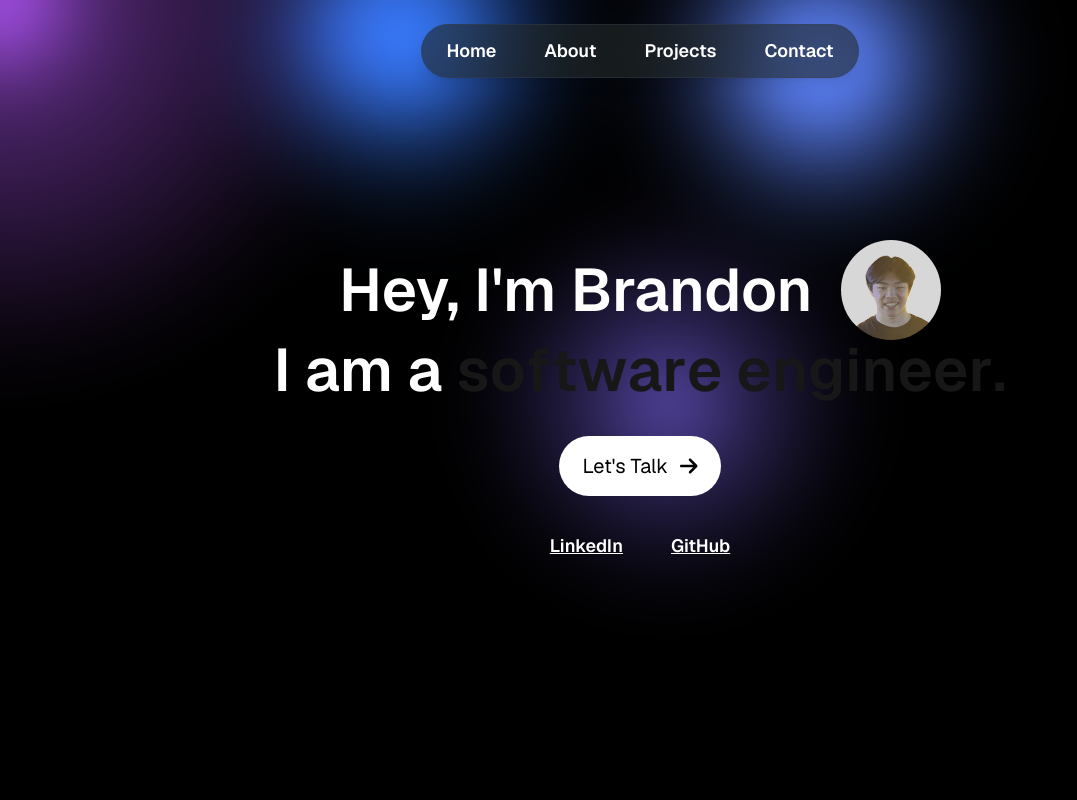
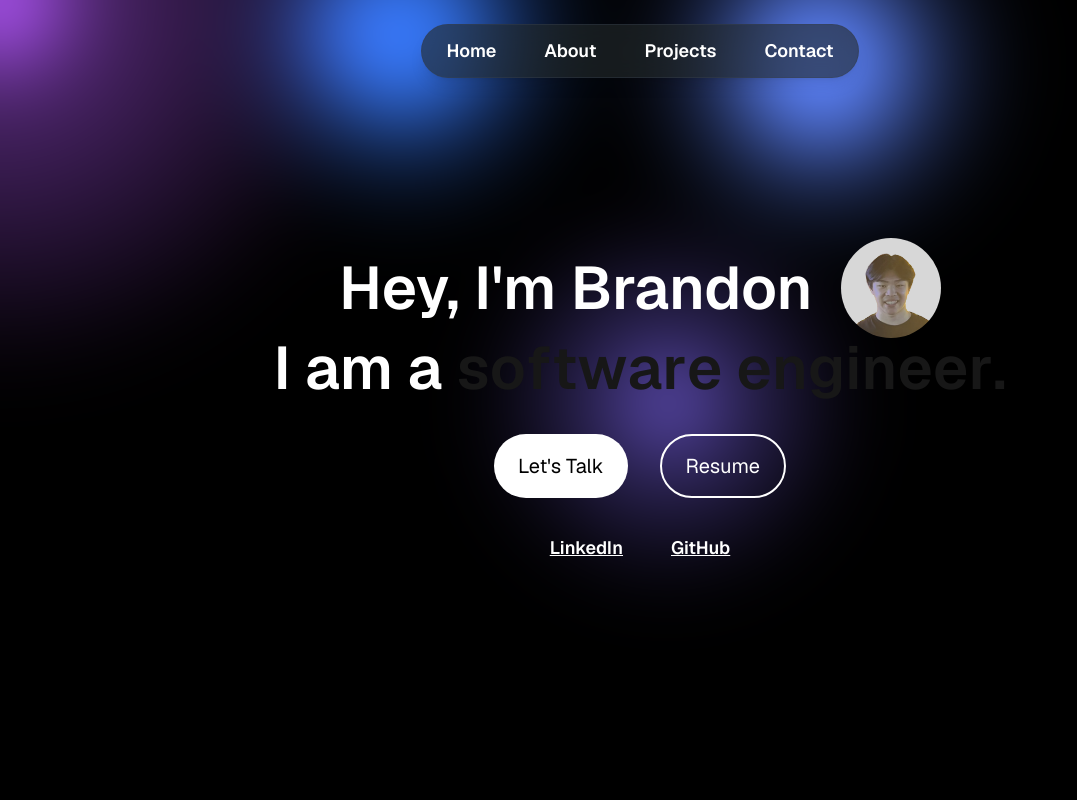
Before and after one commit to bnquon/portfolio, a Next.js app: page / in a window 1280 px wide. Shown: the top 800 px of the page, without its empty margins (0-1077 px from the left). Built offline with nearby package versions, Linux system fonts and the light colour scheme.

Commit message:
Updated to include resume and adjusted gaps

```diff
--- a/app/page.tsx
+++ b/app/page.tsx
@@ -41,8 +41,19 @@ export default function App() {
             I am a&nbsp;
             <FlipWords words={words} />
           </div>
-          <CTABtn />
-          <div className="flex gap-12 xl:text-2xl text-base sm:text-lg mt-6 sm:mt-9 xl:mt-12 font-semibold pointer-events-auto">
+          <div className="inline-flex justify-center sm:gap-8 gap-4">
+            <CTABtn />
+            <a
+              href="https://drive.google.com/file/d/1fqwTjTTBNAKbMtcK6o4VOC03NUG-3lgG/view?usp=sharing"
+              target="_blank"
+              rel="noopener noreferrer"
+            >
+              <span className="flex items-center px-4 py-2 sm:px-6 sm:py-4 xl:px-8 xl:py-6 gap-3 mt-6 sm:mt-9 xl:mt-12 rounded-full bg-transparent font-normal text-white border-2 border-white text-lg sm:text-xl xl:text-3xl pointer-events-auto cursor-pointer hover:bg-[#E0B0FF] hover:border-[#E0B0FF] hover:text-black duration-150">
+                <p>Resume</p>
+              </span>
+            </a>
+          </div>
+          <div className="flex sm:gap-12 gap-6 xl:text-2xl text-base sm:text-lg mt-6 sm:mt-9 xl:mt-12 font-semibold pointer-events-auto">
             <p className="text-white underline cursor-pointer hover:text-[#E0B0FF] duration-150">
               <a
                 href="http://www.linkedin.com/in/brandon-quon"
--- a/components/CTABtn.tsx
+++ b/components/CTABtn.tsx
@@ -1,7 +1,5 @@
 "use client";
 import React from "react";
-import { FontAwesomeIcon } from "@fortawesome/react-fontawesome";
-import { faArrowRight } from "@fortawesome/free-solid-svg-icons";
 import "@fortawesome/fontawesome-svg-core/styles.css";
 
 export const CTABtn = () => {
@@ -10,9 +8,11 @@ export const CTABtn = () => {
   };
 
   return (
-    <span onClick={scrollToContact} className="flex items-center px-4 py-2 sm:px-6 sm:py-4 xl:px-8 xl:py-6 gap-3 mt-6 sm:mt-9 xl:mt-12 rounded-full bg-white font-normal text-black text-lg sm:text-xl xl:text-3xl pointer-events-auto cursor-pointer hover:bg-[#E0B0FF] duration-150">
+    <span
+      onClick={scrollToContact}
+      className="flex items-center px-4 py-2 sm:px-6 sm:py-4 xl:px-8 xl:py-6 gap-3 mt-6 sm:mt-9 xl:mt-12 rounded-full bg-white font-normal text-black text-lg sm:text-xl xl:text-3xl pointer-events-auto cursor-pointer hover:bg-[#E0B0FF] duration-150"
+    >
       Let&apos;s Talk
-      <FontAwesomeIcon icon={faArrowRight}></FontAwesomeIcon>
     </span>
   );
 };
```
